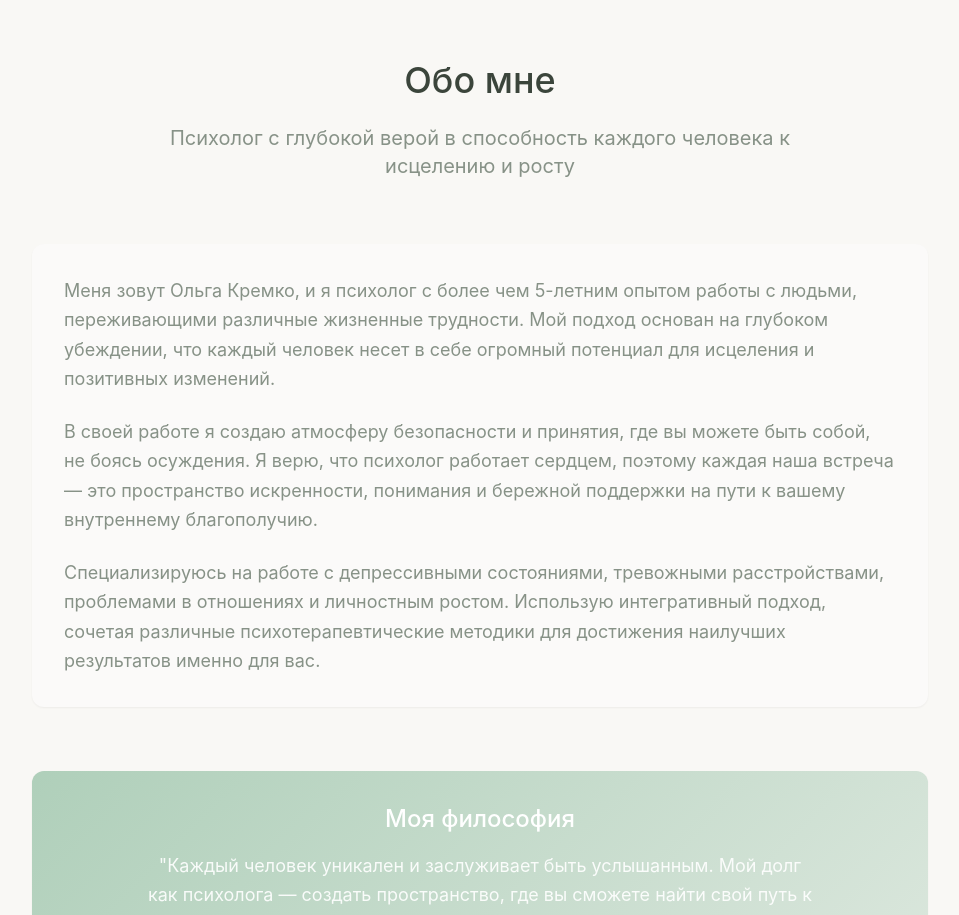
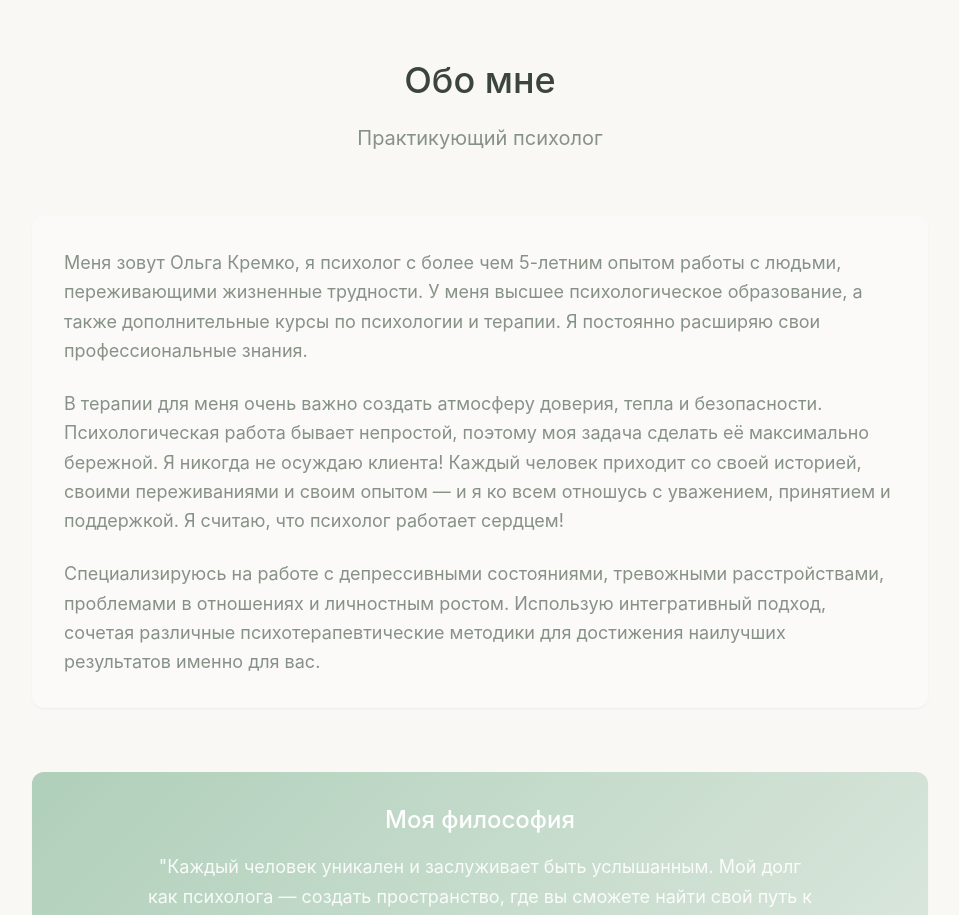
Before and after one commit to Psyness/olga-kremko-calm-space, a React (Vite) app: page / in a window 1280 px wide. Shown: the part 980-1895 px from the top of the page, without its empty margins (160-1119 px from the left). Built offline with nearby package versions, Linux system fonts and the light colour scheme.

Commit message:
A small fixes

```diff
--- a/src/components/About.tsx
+++ b/src/components/About.tsx
@@ -13,7 +13,7 @@ const About = () => {
               Обо мне
             </h2>
             <p className="text-xl text-muted-foreground max-w-2xl mx-auto">
-              Психолог с глубокой верой в способность каждого человека к исцелению и росту
+              Практикующий психолог
             </p>
           </div>
 
@@ -23,17 +23,18 @@ const About = () => {
               <CardContent className="p-8">
                 <div className="space-y-6">
                   <p className="text-lg leading-relaxed">
-                    Меня зовут Ольга Кремко, и я психолог с более чем 5-летним
-                    опытом работы с людьми, переживающими различные жизненные трудности.
-                    Мой подход основан на глубоком убеждении, что каждый человек несет в себе
-                    огромный потенциал для исцеления и позитивных изменений.
+                    Меня зовут Ольга Кремко, я психолог с более чем 5-летним
+                    опытом работы с людьми, переживающими жизненные трудности. У меня высшее психологическое образование,
+                    а также дополнительные курсы по психологии и терапии. Я постоянно расширяю свои профессиональные знания.
+
                   </p>
 
                   <p className="text-lg leading-relaxed">
-                    В своей работе я создаю атмосферу безопасности и принятия, где вы можете
-                    быть собой, не боясь осуждения. Я верю, что психолог работает сердцем,
-                    поэтому каждая наша встреча — это пространство искренности, понимания и
-                    бережной поддержки на пути к вашему внутреннему благополучию.
+                    В терапии для меня очень важно создать атмосферу доверия, тепла и безопасности.
+                    Психологическая работа бывает непростой, поэтому моя задача сделать её максимально бережной.
+                    Я никогда не осуждаю клиента! Каждый человек приходит со своей историей, своими переживаниями
+                    и своим опытом — и я ко всем отношусь с уважением, принятием и поддержкой. Я считаю, что психолог
+                    работает сердцем!
                   </p>
 
                   <p className="text-lg leading-relaxed">
```
Also changed, not shown: src/assets/olga-kremko-photo.jpg.
